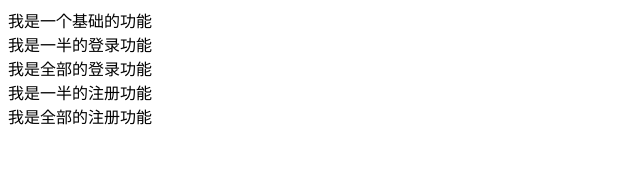
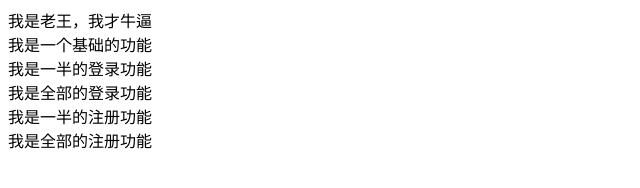
Before and after one commit to xuwei9502/first-status, a plain HTML site: page index.html in a window 1280 px wide. Shown: the whole page, without its empty margins (0-640 px from the left). Drawn offline with Linux system fonts and the light colour scheme.

Commit message:
我是老王，我更牛逼

```diff
--- a/index.html
+++ b/index.html
@@ -7,6 +7,7 @@
   <title>Document</title>
 </head>
 <body>
+  <div>我是老王，我才牛逼</div>
   <div>我是一个基础的功能</div>
 
   <div>我是一半的登录功能</div>
```
